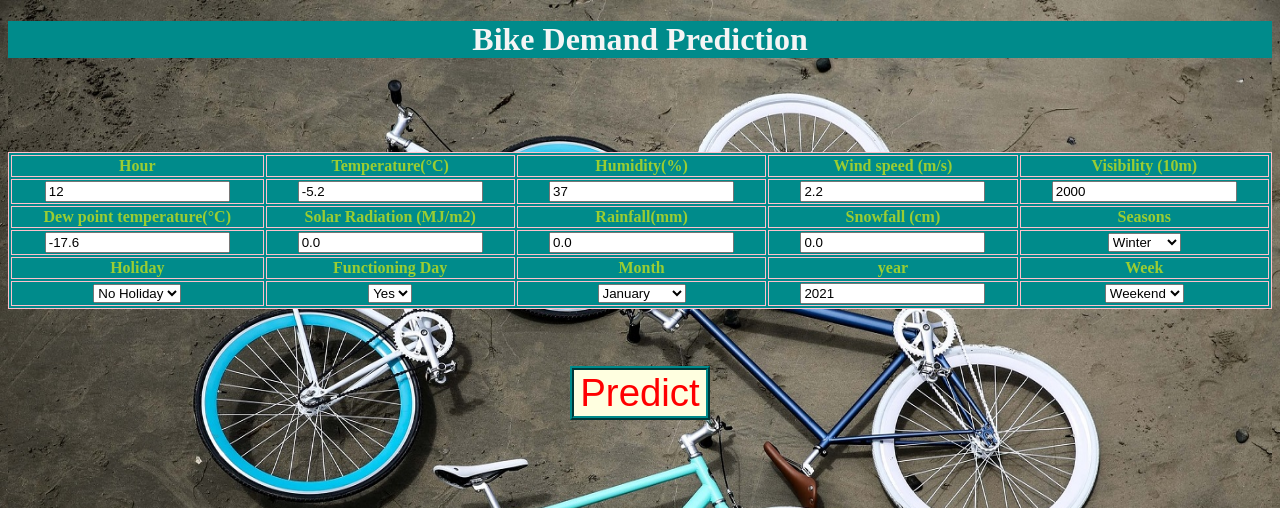
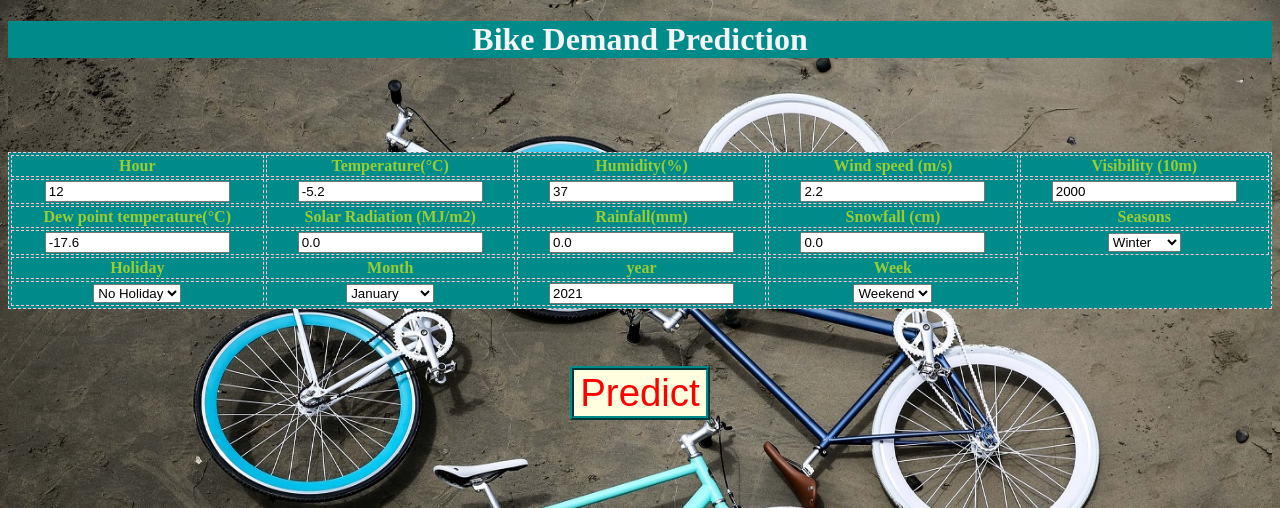
Before and after one commit to armanalam6342/Seoul-Bike-Sharing-Demand-Prediction, a Flask app: page / in a window 1280 px wide. Shown: the top 508 px of the page. Run offline with Flask 2, Linux system fonts and the light colour scheme; lists and menus that the app fills with data are empty; parts of the project's set-up code (start-up, migrations or seed data) failed here and were passed over.

Commit message:
Add files via upload

```diff
--- a/app.py
+++ b/app.py
@@ -23,14 +23,14 @@ def predict():
     snow = float(request.form.get('snow'))
     season = str(request.form.get('season'))
     holi = str(request.form.get('holi'))
-    func = str(request.form.get('func'))
+    #func = str(request.form.get('func'))
     month = str(request.form.get('month'))
     year = str(request.form.get('year'))
     week =  str(request.form.get('week'))
 
 
 
-    list_column = [hour,temp,humi,wind,visi,dew,solar,rain,snow,season,holi,func,month,year,week]
+    list_column = [hour,temp,humi,wind,visi,dew,solar,rain,snow,season,holi,'Yes',month,year,week]
     data =pd.DataFrame(np.array([list_column]),columns=['Hour', 'Temperature(°C)', 'Humidity(%)', 'Wind speed (m/s)',
        'Visibility (10m)', 'Dew point temperature(°C)',
        'Solar Radiation (MJ/m2)', 'Rainfall(mm)', 'Snowfall (cm)', 'Seasons',
--- a/templates/index.html
+++ b/templates/index.html
@@ -8,8 +8,8 @@
           background-image:url({{url_for('static',filename='1.jpg')}});
           background-size: 100% 100%; background-repeat: no-repeat; height: 100%;
         }
-        table, th, td { color: yellowgreen; background-color: darkcyan;
-                border:1px solid pink;
+        table, th, td { color: yellowgreen; background-color:darkcyan;
+                border:1px dashed pink;
             }
     </style>
 
@@ -20,7 +20,7 @@
             <h1 style="text-align: center; color: gold;">{{ result }}</h1>
         {% endif %}
         <form method="post" action="/predict">
-            <table style="width:100%;" >
+            <table style="width:100%; border-style: dashed; text-align: center;" >
                 <tr>
                     <th class="header-label">Hour</th>
                     <th class="header-label">Temperature(°C)</th>
@@ -57,9 +57,9 @@
                     </select></th>
                 </tr>
                 <br><br>
-                <tr>
+                <tr >
                     <th class="header-label">Holiday</th>
-                    <th class="header-label">Functioning Day</th>
+                    <!--<th class="header-label">Functioning Day</th>-->
                     <th class="header-label">Month</th>
                     <th class="header-label">year</th>
                     <th class="header-label">Week</th>
@@ -69,10 +69,10 @@
                         <option value="No Holiday" id="holi">No Holiday</option>
                         <option value="Holiday" id="holi">Holiday</option>
                     </select></th>
-                    <th><select name="func" id="func">
+                    <!--<th><select name="func" id="func">
                         <option value="Yes" id="func">Yes</option>
                         <option value="No" id="func">No</option>
-                    </select></th>
+                    </select></th> -->
                     <th><select name="month" id="month">
                         <option value="January" id="month">January</option>
                         <option value="February" id="month">February</option>
```
